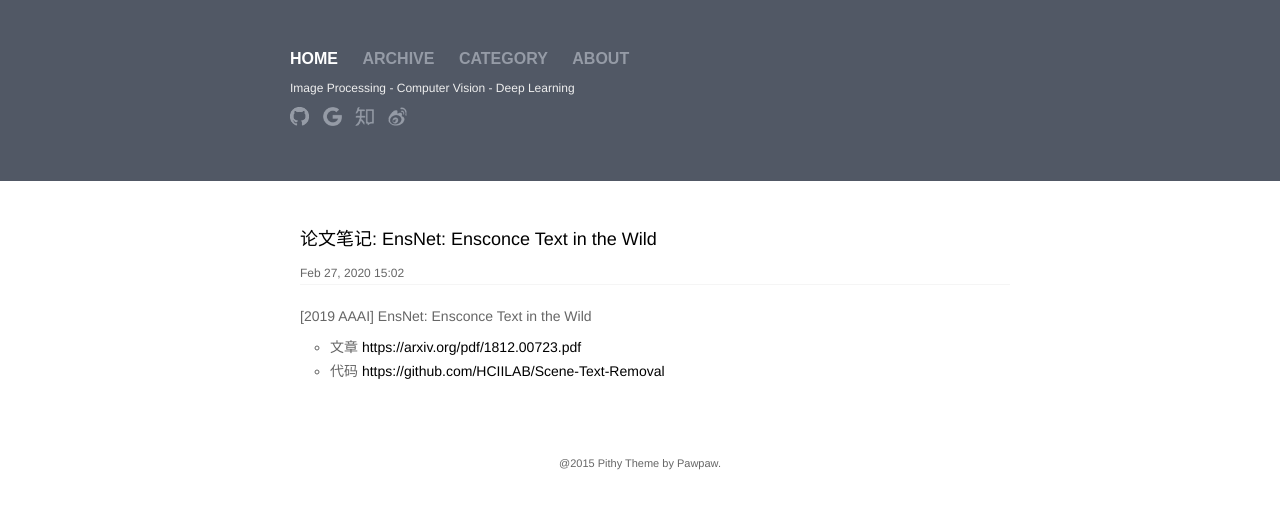
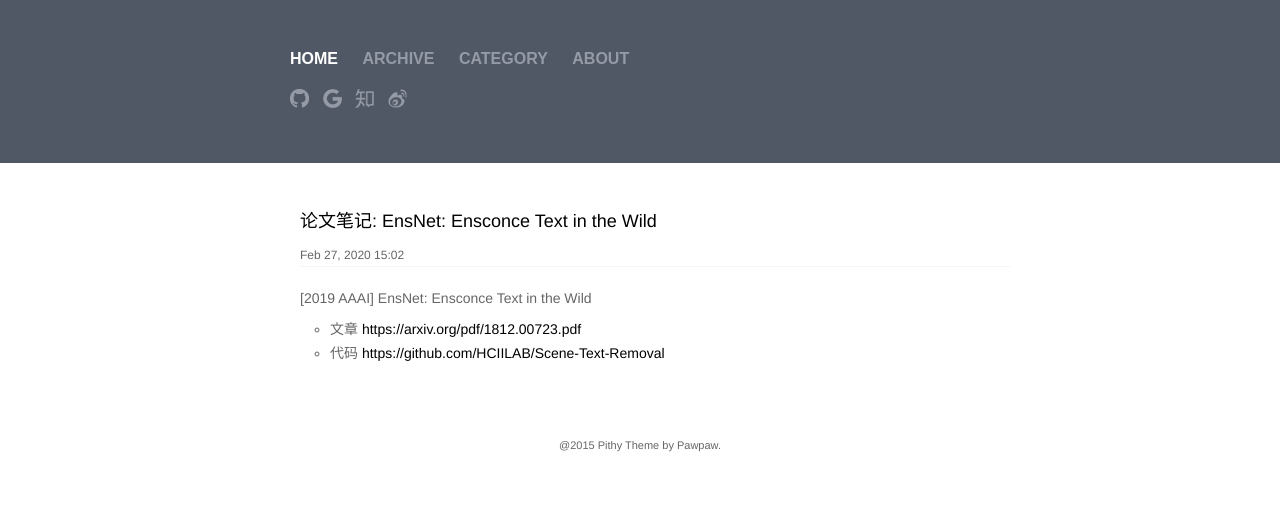
Before and after one commit to yxgong0/yxgong0.github.io, a Jekyll site: the page built from index.html, in a window 1280 px wide. Shown: the top 509 px of the page. Built offline with Jekyll 4.4.1, drawn with Linux system fonts in a browser that asks for light colours; part of the change alters nothing that is shown.

Commit message:
Update _config.yml

```diff
--- a/_config.yml
+++ b/_config.yml
@@ -1,16 +1,56 @@
+# Welcome to Jekyll!
+#
+# This config file is meant for settings that affect your whole blog, values
+# which you are expected to set up once and rarely edit after that. If you find
+# yourself editing this file very often, consider using Jekyll's data files
+# feature for the data you need to update frequently.
+#
+# For technical reasons, this file is *NOT* reloaded automatically when you use
+# 'bundle exec jekyll serve'. If you change this file, please restart the server process.
+#
+# If you need help with YAML syntax, here are some quick references for you:
+# https://learn-the-web.algonquindesign.ca/topics/markdown-yaml-cheat-sheet/#yaml
+# https://learnxinyminutes.com/docs/yaml/
+#
 # Site settings
-# title: Blogs by Alpaca07
-motto: Image Processing - Computer Vision - Deep Learning
+# These are used to personalize your new site. If you look in the HTML files,
+# you will see them accessed via {{ site.title }}, {{ site.email }}, and so on.
+# You can create any custom variable you would like, and they will be accessible
+# in the templates via {{ site.myvariable }}.
+
+title: Alpaca07
 email: yxgong@std.uestc.edu.cn
-description: > # this means to ignore newlines until "baseurl:"
-  Write an awesome description for your new site here. You can edit this
-  line in _config.yml. It will appear in your document head meta (for
-  Google search results) and in your feed.xml site description.
-baseurl: "" # the subpath of your site, e.g. /blog/
-url: "https://alpaca07.github.io/" # the base hostname & protocol for your site
-# twitter_username: none
-github_username:  alpaca07
+description: >- # this means to ignore newlines until "baseurl:"
+  Interested in Digital Image Processing, Computer Vision, Machine Learning, Pattern
+  Recognition, Deep Learning, and Artificial Intelligence.  Here are notes for
+  methods based on Generative Adversarial Networks (GANs) or other
+  generative models.
+baseurl: "" # the subpath of your site, e.g. /blog
+url: "" # the base hostname & protocol for your site, e.g. http://example.com
+twitter_username: None
+github_username:  Alpaca07
 
 # Build settings
-markdown: kramdown
-encoding: utf8
+theme: minima
+plugins:
+  - jekyll-feed
+future: true
+# Exclude from processing.
+# The following items will not be processed, by default.
+# Any item listed under the `exclude:` key here will be automatically added to
+# the internal "default list".
+#
+# Excluded items can be processed by explicitly listing the directories or
+# their entries' file path in the `include:` list.
+#
+# exclude:
+#   - .sass-cache/
+#   - .jekyll-cache/
+#   - gemfiles/
+#   - Gemfile
+#   - Gemfile.lock
+#   - node_modules/
+#   - vendor/bundle/
+#   - vendor/cache/
+#   - vendor/gems/
+#   - vendor/ruby/
```
